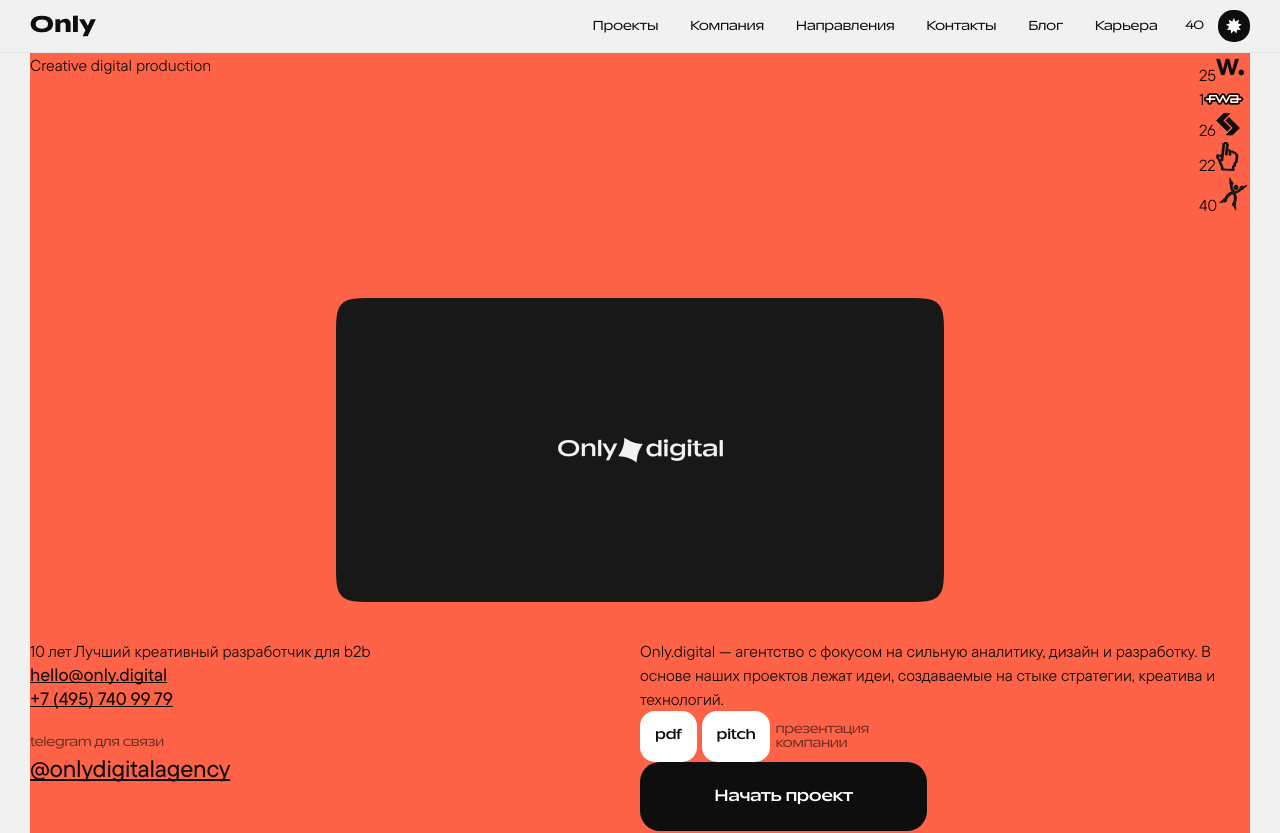
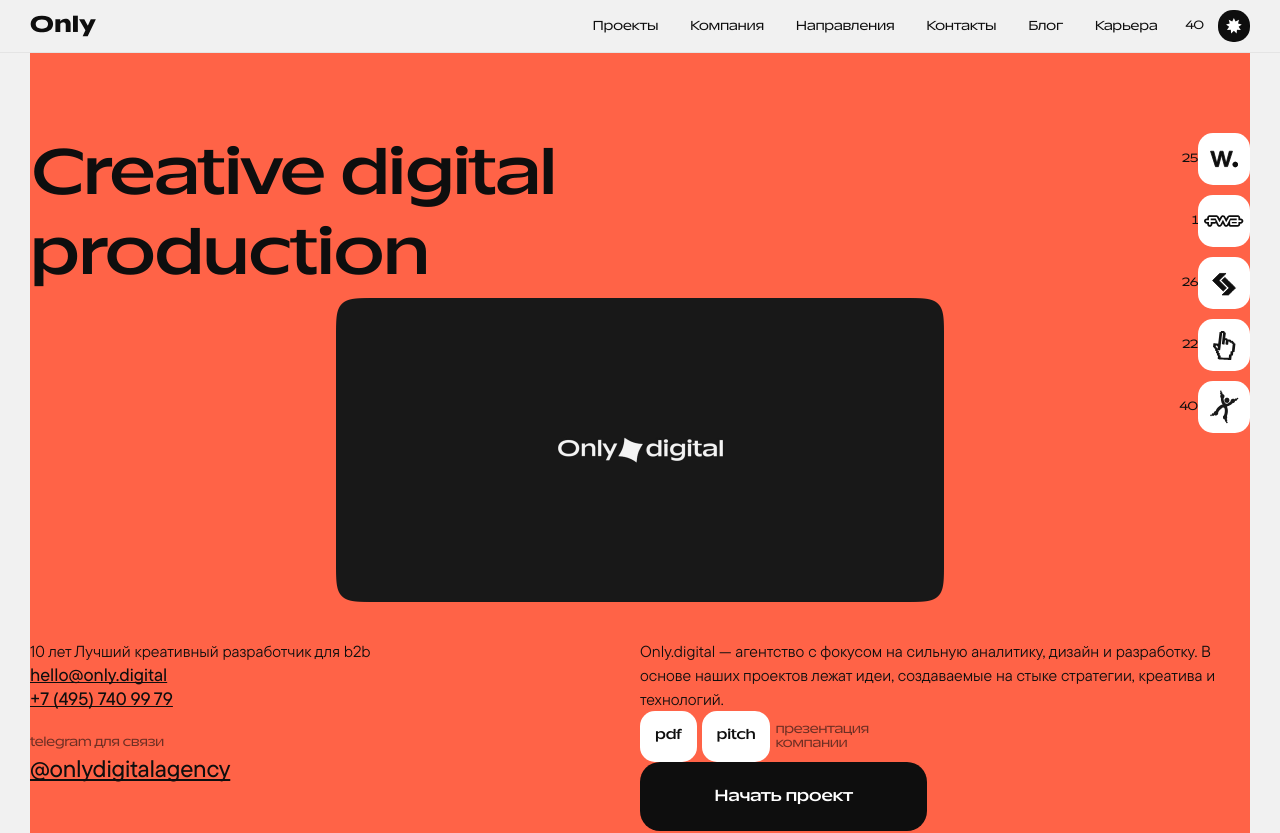
Before and after one commit to ministrov/only-championship, a Next.js app: page / in a window 1280 px wide. Shown: the top 833 px of the page. Built offline with nearby package versions, Linux system fonts and the light colour scheme.

Commit message:
feat: move social list from hero section to heroSocial component to decomposite markup properly

```diff
--- /dev/null
+++ b/app/components/heroSosials/HeroSocials.module.css
@@ -0,0 +1,32 @@
+.social {
+  display: flex;
+  flex-direction: column;
+  align-items: flex-end;
+  gap: 10px;
+}
+
+.socialItem {
+  display: flex;
+  align-items: center;
+  gap: 10;
+}
+
+.number {
+  font-family: var(--font-ttRuns);
+  font-size: 12px;
+  font-weight: 500;
+  line-height: 110%;
+  letter-spacing: -0.04em;
+  text-align: center;
+  color: var(--basic-black);
+}
+
+.image {
+  display: flex;
+  align-items: center;
+  justify-content: center;
+  width: 52px;
+  height: 52px;
+  background-color: var(--basic-white);
+  border-radius: 15px;
+}
--- /dev/null
+++ b/app/components/heroSosials/HeroSocials.tsx
@@ -0,0 +1,39 @@
+import Image from 'next/image';
+import styles from './HeroSocials.module.css';
+
+export const HeroSocials = () => {
+  return (
+    <ul className={styles.social}>
+      <li className={styles.socialItem}>
+        <span className={styles.number}>25</span>
+        <div className={styles.image}>
+          <Image src={'/social-icon-1.svg'} width={28} height={28} alt={''} />
+        </div>
+      </li>
+      <li className={styles.socialItem}>
+        <span className={styles.number}>1</span>
+        <div className={styles.image}>
+          <Image src={'/social-icon-2.svg'} width={40} height={12} alt={''} />
+        </div>
+      </li>
+      <li className={styles.socialItem}>
+        <span className={styles.number}>26</span>
+        <div className={styles.image}>
+          <Image src={'/social-icon-3.svg'} width={25} height={25} alt={''} />
+        </div>
+      </li>
+      <li className={styles.socialItem}>
+        <span className={styles.number}>22</span>
+        <div className={styles.image}>
+          <Image src={'/social-icon-4.svg'} width={23} height={29} alt={''} />
+        </div>
+      </li>
+      <li className={styles.socialItem}>
+        <span className={styles.number}>40</span>
+        <div className={styles.image}>
+          <Image src={'/social-icon-5.svg'} width={33} height={34} alt={''} />
+        </div>
+      </li>
+    </ul>
+  )
+}
--- a/sections/hero/Hero.module.css
+++ b/sections/hero/Hero.module.css
@@ -4,12 +4,23 @@
   flex-direction: column;
   justify-content: space-between;
   height: 100dvh;
+  padding-top: 80px;
   background-color: tomato;
 }
 
 .top {
   display: flex;
   justify-content: space-between;
+}
+
+.slogan {
+  max-width: 607px;
+  font-family: var(--font-ttRuns);
+  font-size: 64px;
+  font-weight: 600;
+  line-height: 125%;
+  letter-spacing: -0.03em;
+  color: var(--basic-black);
 }
 
 .bottom {
--- a/sections/hero/Hero.tsx
+++ b/sections/hero/Hero.tsx
@@ -4,6 +4,7 @@
 import { Presentation } from '@/app/components/presentation/Presentation';
 import { Button } from '@/app/components/button/Button';
 import styles from './Hero.module.css';
+import { HeroSocials } from '@/app/components/heroSosials/HeroSocials';
 
 export const Hero = () => {
   return (
@@ -16,28 +17,8 @@
         <div className={styles.image}>
           <Image src={'/hero-video-img.png'} width={608} height={304} alt={'A placeholder for future video'} />
         </div>
-        <ul className={styles.social}>
-          <li>
-            <span>25</span>
-            <Image src={'/social-icon-1.svg'} width={28} height={28} alt={''} />
-          </li>
-          <li>
-            <span>1</span>
-            <Image src={'/social-icon-2.svg'} width={40} height={12} alt={''} />
-          </li>
-          <li>
-            <span>26</span>
-            <Image src={'/social-icon-3.svg'} width={25} height={25} alt={''} />
-          </li>
-          <li>
-            <span>22</span>
-            <Image src={'/social-icon-4.svg'} width={23} height={29} alt={''} />
-          </li>
-          <li>
-            <span>40</span>
-            <Image src={'/social-icon-5.svg'} width={33} height={34} alt={''} />
-          </li>
-        </ul>
+
+        <HeroSocials />
       </header>
 
       <footer className={styles.bottom}>
```
